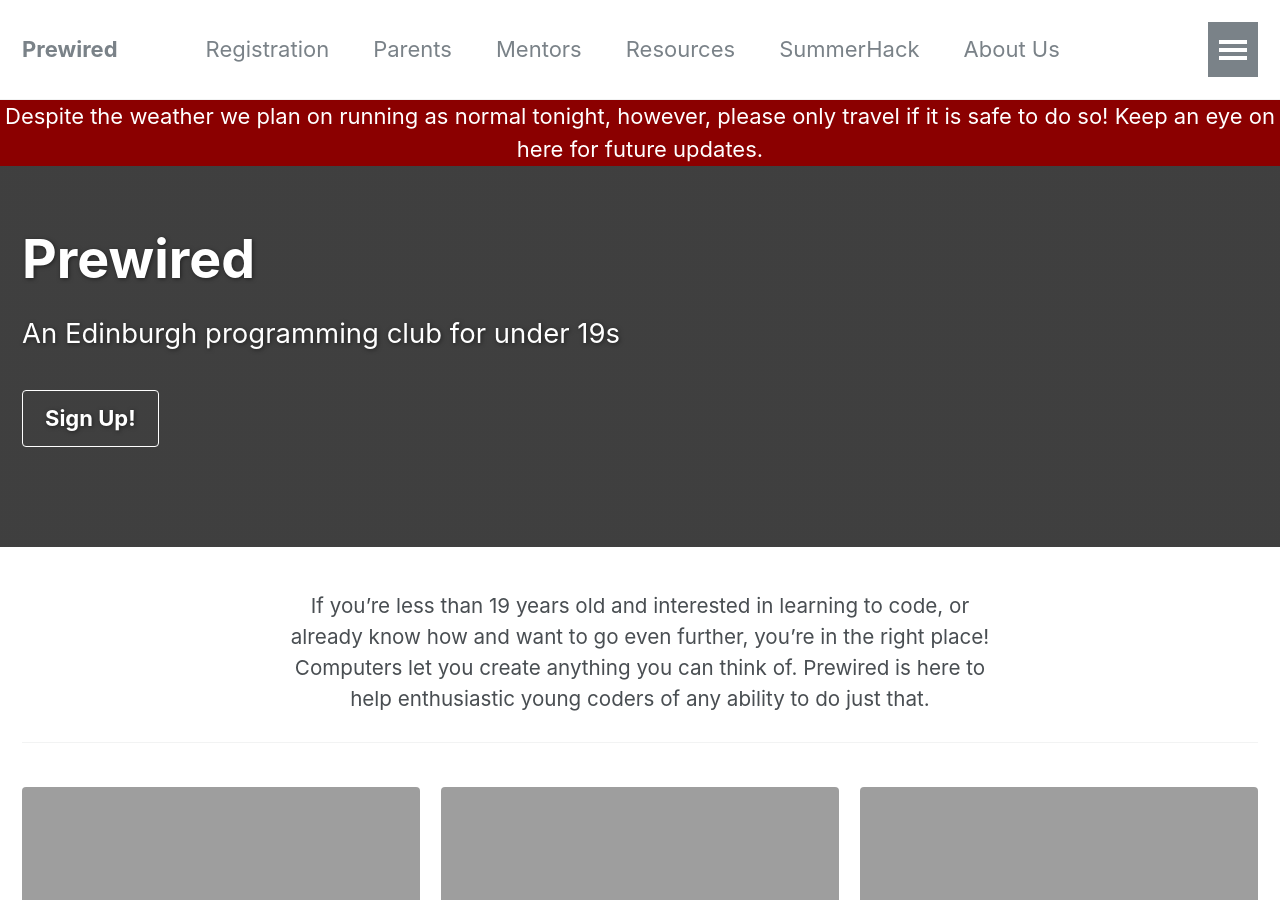
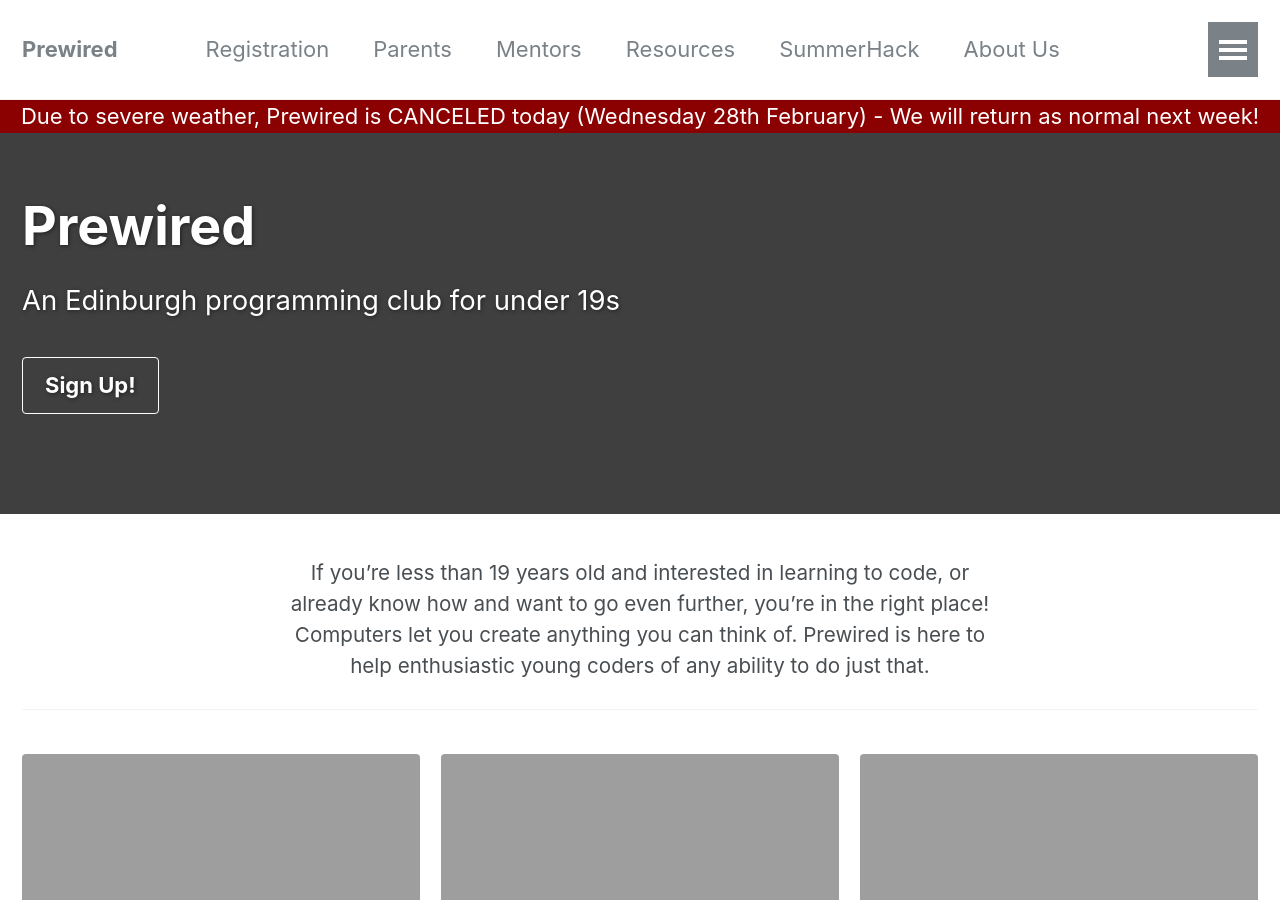
Before and after one commit to prewired/prewired.github.io, a Jekyll site: the page built from index.html, in a window 1280 px wide and 900 px high. Built offline with Jekyll 4.4.1, drawn with Linux system fonts in a browser that asks for light colours; the list of posts is cut into pages by our own code.

Commit message:
Updated weather warning - Prewired Cancelled

```diff
--- a/_layouts/default.html
+++ b/_layouts/default.html
@@ -13,7 +13,7 @@
     {% include browser-upgrade.html %}
     {% include masthead.html %}
 
-    <div style="width: 100%;background-color: darkred;color: white;text-align: center;">Despite the weather we plan on running as normal tonight, however, please only travel if it is safe to do so!  Keep an eye on here for future updates.</div>
+    <div style="width: 100%;background-color: darkred;color: white;text-align: center;">Due to severe weather, Prewired is CANCELED today (Wednesday 28th February) - We will return as normal next week!</div>
 
     {{ content }}
 
```
